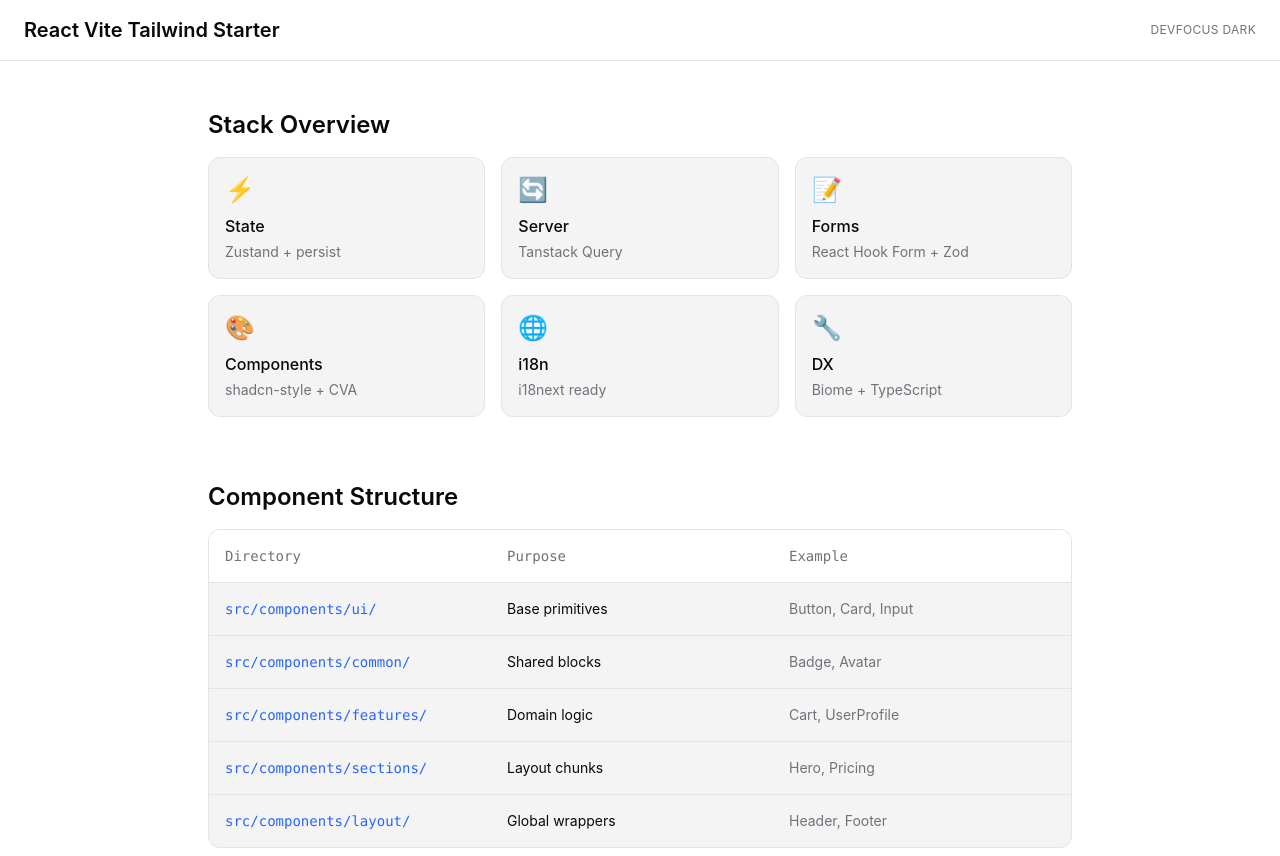
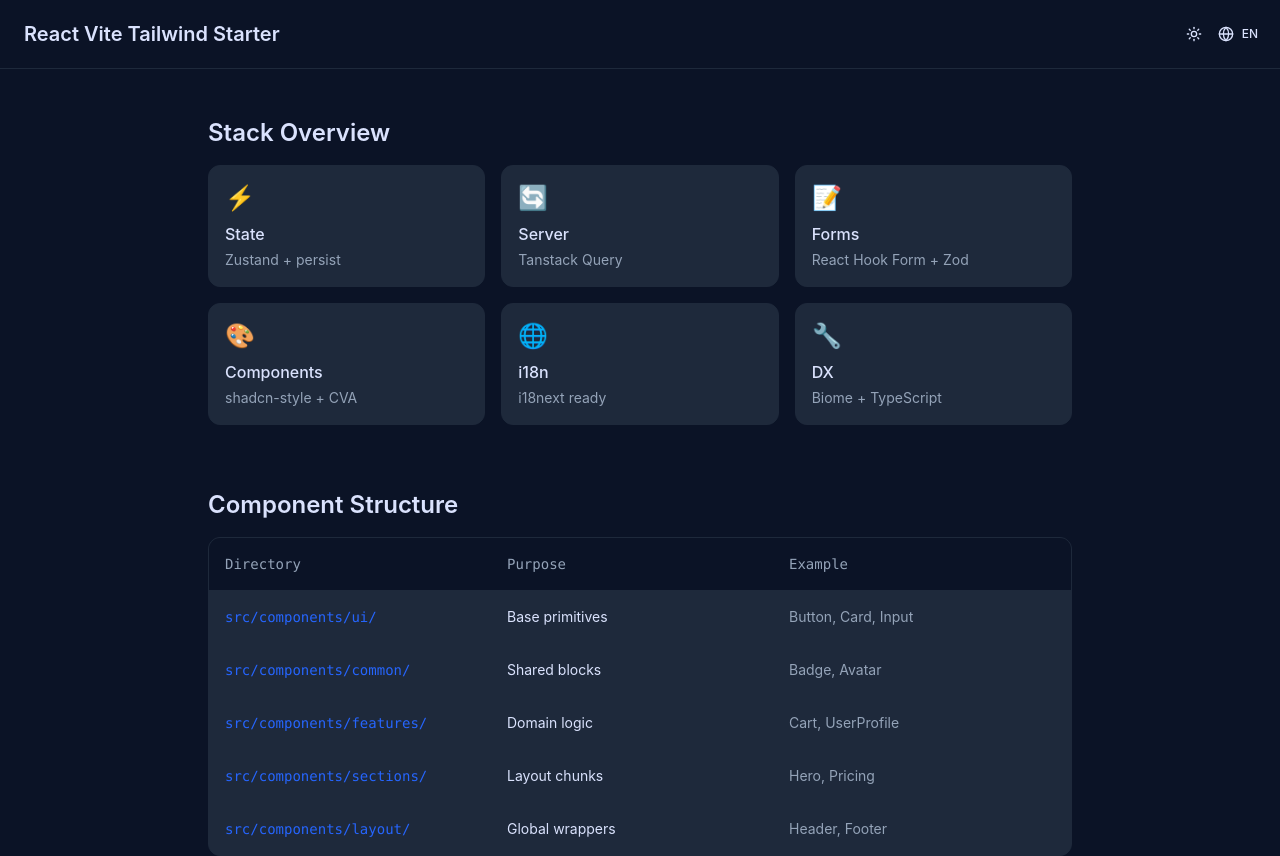
Before and after one commit to jhosep98/react-vite-tailwind-starter, a React (Vite) app: page / in a window 1280 px wide. Shown: the top 856 px of the page. Built offline with nearby package versions, Linux system fonts and the light colour scheme; no server answers.

Commit message:
feat: add theme and language toggles to header

```diff
--- a/public/locales/en/common.json
+++ b/public/locales/en/common.json
@@ -3,5 +3,7 @@
   "reload": "Reload",
   "errorDetails": "Error details:",
   "notFound": "The page you are looking for does not exist.",
-  "unexpectedError": "An unexpected error occurred."
+  "unexpectedError": "An unexpected error occurred.",
+  "toggleTheme": "Toggle theme",
+  "toggleLanguage": "Toggle language"
 }
--- a/public/locales/es/common.json
+++ b/public/locales/es/common.json
@@ -3,5 +3,7 @@
   "reload": "Recargar",
   "errorDetails": "Detalles del error:",
   "notFound": "La página que buscás no existe.",
-  "unexpectedError": "Ocurrió un error inesperado."
+  "unexpectedError": "Ocurrió un error inesperado.",
+  "toggleTheme": "Cambiar tema",
+  "toggleLanguage": "Cambiar idioma"
 }
--- a/src/App.tsx
+++ b/src/App.tsx
@@ -3,6 +3,7 @@
 import { Toaster } from '@/components/ui/sonner'
 import AppRouter from './routes/app-router'
 import { AppProvider } from './store/provider/app'
+import { ThemeProvider } from './store/provider/theme'
 
 const queryClient = new QueryClient()
 
@@ -10,7 +11,9 @@
   return (
     <QueryClientProvider client={queryClient}>
       <AppProvider>
-        <AppRouter />
+        <ThemeProvider>
+          <AppRouter />
+        </ThemeProvider>
       </AppProvider>
 
       <Toaster />
--- /dev/null
+++ b/src/components/common/language-toggle.tsx
@@ -0,0 +1,25 @@
+import { Globe } from 'lucide-react'
+import { useTranslation } from 'react-i18next'
+import { IconButton } from '@/components/ui/icon-button'
+
+const LANGUAGES = ['en', 'es'] as const
+type Language = (typeof LANGUAGES)[number]
+
+export function LanguageToggle() {
+  const { t, i18n } = useTranslation('common')
+
+  const toggleLanguage = () => {
+    const currentIndex = LANGUAGES.indexOf(i18n.language as Language)
+    const nextLanguage = LANGUAGES[(currentIndex + 1) % LANGUAGES.length]
+    void i18n.changeLanguage(nextLanguage)
+  }
+
+  return (
+    <IconButton label={t('toggleLanguage')} onClick={toggleLanguage}>
+      <Globe />
+      <span className="text-xs font-medium uppercase leading-none">
+        {i18n.language}
+      </span>
+    </IconButton>
+  )
+}
--- /dev/null
+++ b/src/components/common/theme-toggle.tsx
@@ -0,0 +1,15 @@
+import { Moon, Sun } from 'lucide-react'
+import { useTranslation } from 'react-i18next'
+import { IconButton } from '@/components/ui/icon-button'
+import { useThemeStore } from '@/store'
+
+export function ThemeToggle() {
+  const { t } = useTranslation('common')
+  const { theme, toggleTheme } = useThemeStore()
+
+  return (
+    <IconButton label={t('toggleTheme')} onClick={toggleTheme}>
+      {theme === 'dark' ? <Sun /> : <Moon />}
+    </IconButton>
+  )
+}
--- /dev/null
+++ b/src/components/ui/icon-button.tsx
@@ -0,0 +1,29 @@
+import type { VariantProps } from 'class-variance-authority'
+import type * as React from 'react'
+import { Button, type buttonVariants } from '@/components/ui/button'
+import { cn } from '@/lib/utils'
+
+interface IconButtonProps
+  extends React.ComponentProps<'button'>,
+    VariantProps<typeof buttonVariants> {
+  label: string
+}
+
+function IconButton({
+  label,
+  className,
+  variant = 'ghost',
+  ...props
+}: IconButtonProps) {
+  return (
+    <Button
+      variant={variant}
+      size="icon"
+      aria-label={label}
+      className={cn('shrink-0', className)}
+      {...props}
+    />
+  )
+}
+
+export { IconButton }
--- a/src/pages/public/home.tsx
+++ b/src/pages/public/home.tsx
@@ -1,5 +1,7 @@
 import { useTranslation } from 'react-i18next'
 import { Link } from 'react-router-dom'
+import { LanguageToggle } from '@/components/common/language-toggle'
+import { ThemeToggle } from '@/components/common/theme-toggle'
 import { useDeletePost, usePaginatedPosts, usePosts } from '@/lib/hooks'
 import { useAppStore } from '@/store'
 
@@ -71,9 +73,10 @@
       <header className="border-b border-border px-6 py-4">
         <div className="container mx-auto flex items-center justify-between">
           <h1 className="text-xl font-semibold">{t('header.title')}</h1>
-          <span className="text-xs text-muted-foreground uppercase tracking-wide">
-            {t('header.theme')}
-          </span>
+          <div className="flex items-center gap-2">
+            <ThemeToggle />
+            <LanguageToggle />
+          </div>
         </div>
       </header>
 
--- a/src/store/index.ts
+++ b/src/store/index.ts
@@ -8,3 +8,5 @@
   setHydrated,
   setPending,
 } from './slices/base.slice'
+export type { ThemeStore } from './slices/theme.slice'
+export { useThemeStore } from './slices/theme.slice'
--- /dev/null
+++ b/src/store/provider/theme.tsx
@@ -0,0 +1,14 @@
+import { useEffect } from 'react'
+import { useThemeStore } from '@/store'
+
+export function ThemeProvider({ children }: { children: React.ReactNode }) {
+  const theme = useThemeStore((s) => s.theme)
+
+  useEffect(() => {
+    const root = document.documentElement
+    root.classList.remove('light', 'dark')
+    root.classList.add(theme)
+  }, [theme])
+
+  return <>{children}</>
+}
--- /dev/null
+++ b/src/store/slices/theme.slice.ts
@@ -0,0 +1,32 @@
+import { create } from 'zustand'
+import { devtools, persist } from 'zustand/middleware'
+
+type Theme = 'light' | 'dark'
+
+interface ThemeState {
+  theme: Theme
+}
+
+interface ThemeActions {
+  setTheme: (theme: Theme) => void
+  toggleTheme: () => void
+}
+
+export type ThemeStore = ThemeState & ThemeActions
+
+export const useThemeStore = create<ThemeStore>()(
+  devtools(
+    persist(
+      (set) => ({
+        theme: 'dark',
+        setTheme: (theme) => set({ theme }),
+        toggleTheme: () =>
+          set((state) => ({
+            theme: state.theme === 'dark' ? 'light' : 'dark',
+          })),
+      }),
+      { name: 'theme-storage' },
+    ),
+    { name: 'ThemeStore' },
+  ),
+)
```
